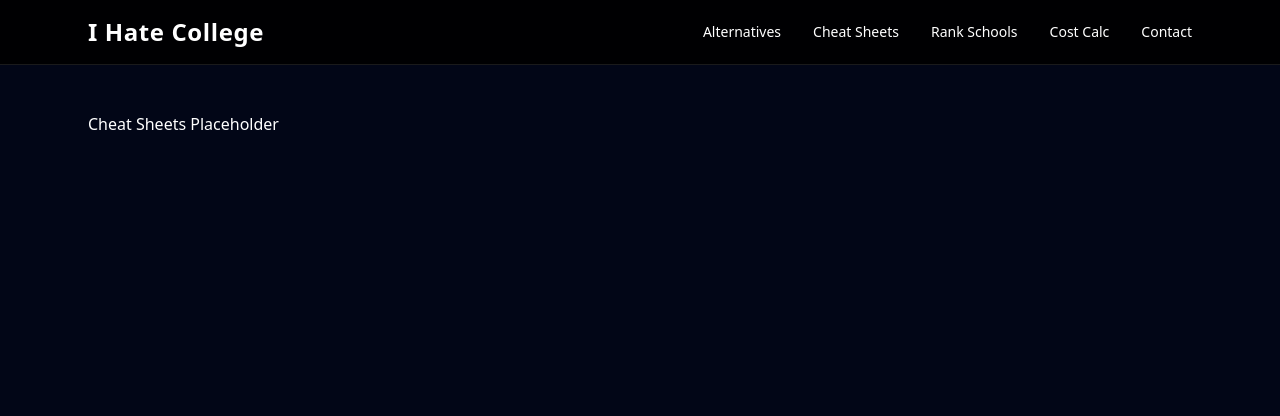
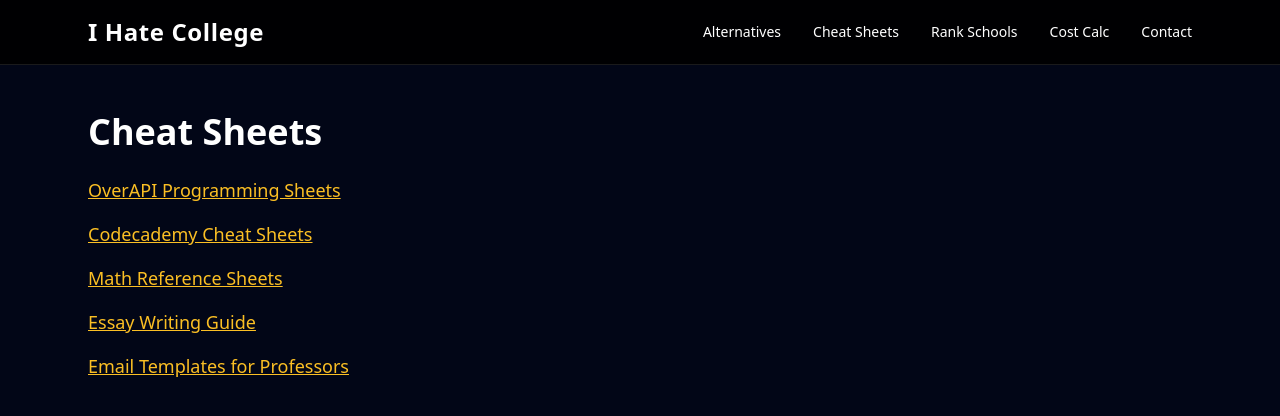
Before and after one commit to placebetsai/Ihatecollege, a Next.js app: page /cheat-sheets in a window 1280 px wide. Shown: the top 416 px of the page. Built offline with nearby package versions, Linux system fonts and the light colour scheme.

Commit message:
Update cheat-sheets.js

```diff
--- a/pages/cheat-sheets.js
+++ b/pages/cheat-sheets.js
@@ -1,9 +1,27 @@
-import Layout from '../components/Layout';
+import Layout from "../components/Layout";
 
 export default function CheatSheets() {
+  const sheets = [
+    ["OverAPI Programming Sheets", "https://overapi.com/"],
+    ["Codecademy Cheat Sheets", "https://www.codecademy.com/articles"],
+    ["Math Reference Sheets", "https://www.mathsisfun.com/"],
+    ["Essay Writing Guide", "https://owl.purdue.edu/"],
+    ["Email Templates for Professors", "https://www.collegexpress.com/articles-and-advice/student-life/blog/how-email-your-professors-college/"]
+  ];
+
   return (
     <Layout title="Cheat Sheets">
-      <h1>Cheat Sheets Placeholder</h1>
+      <h1 className="text-4xl font-bold mb-6">Cheat Sheets</h1>
+
+      <ul className="space-y-4">
+        {sheets.map(([name, url]) => (
+          <li key={name}>
+            <a href={url} target="_blank" className="text-amber-400 underline text-lg">
+              {name}
+            </a>
+          </li>
+        ))}
+      </ul>
     </Layout>
   );
 }
```
